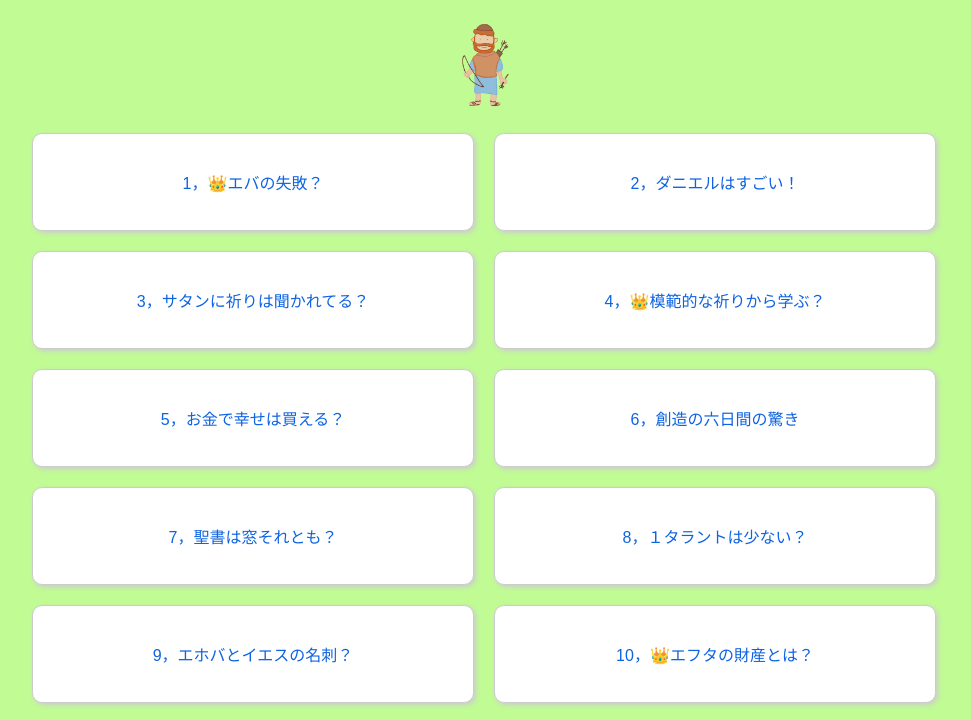
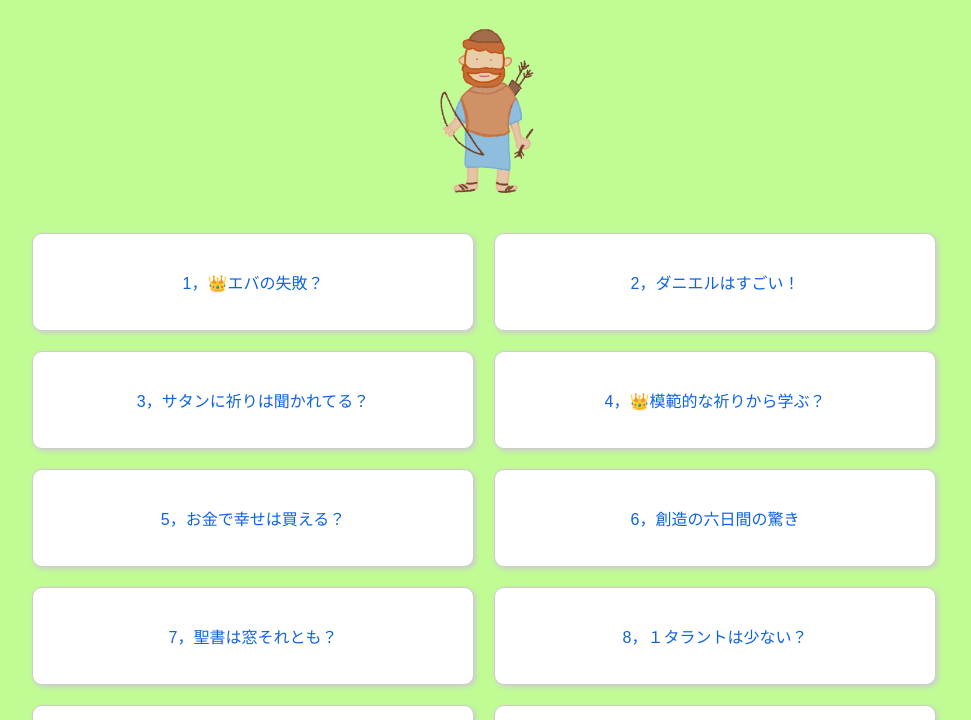
Before and after one commit to knz2021/SKE2023, a plain HTML site: page index.html in a window 1280 px wide. Shown: the part 70-790 px from the top of the page, without its empty margins (156-1127 px from the left). Drawn offline with Linux system fonts and the light colour scheme.

Commit message:
Add files via upload

```diff
--- a/index.html
+++ b/index.html
@@ -7,7 +7,7 @@
 </head>
 <body>
   <h1>学校で学んだこと</h1>
-  <div class="box0"><img src="yuenadan.png" alt="picture" width="50px" height="100px"></div>
+  <div class="box0"><img src="yuenadan.png" alt="picture" width="100px" height="200px"></div>
   <div class="quiz-container">
     <div class="question">
       <div class="prompt">
```
